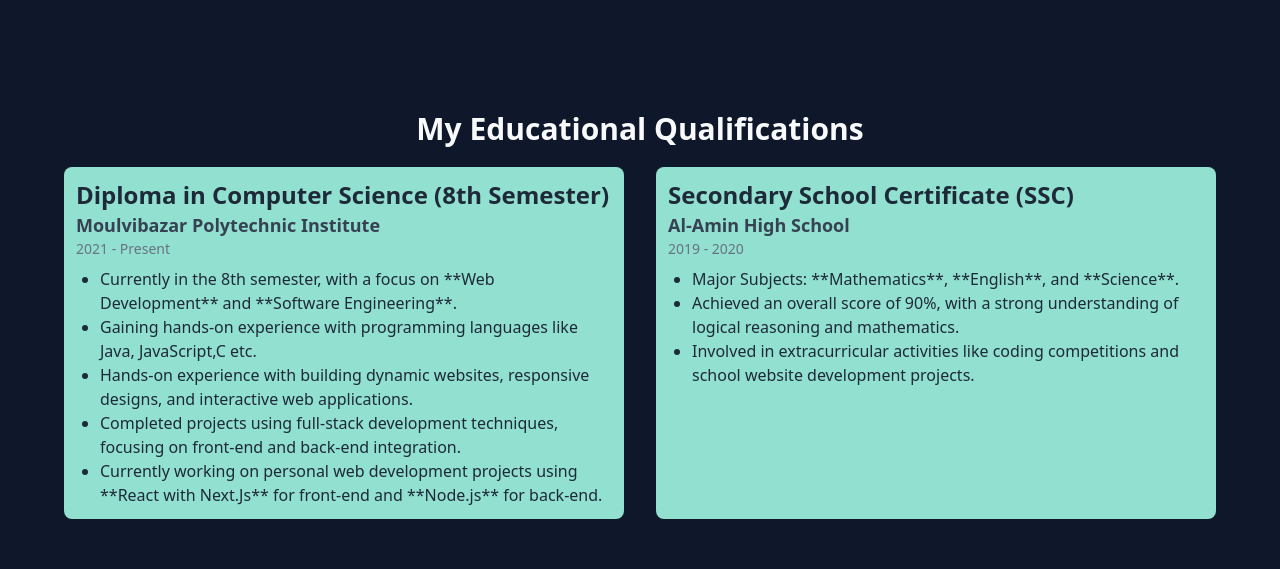
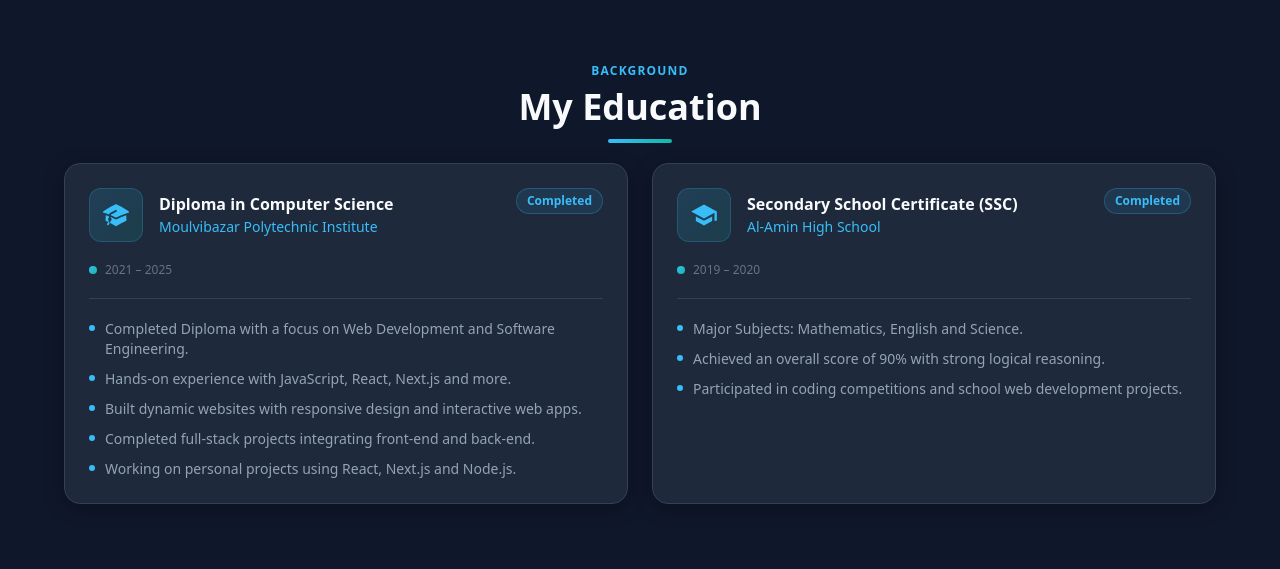
Before and after one commit to rasel3980/pWeb, a React (Vite) app: page / in a window 1280 px wide. Shown: the part 2655-3224 px from the top of the page. Built offline with nearby package versions, Linux system fonts and the light colour scheme.

Commit message:
Update Education design

```diff
--- a/index.html
+++ b/index.html
@@ -2,7 +2,7 @@
 <html lang="en">
   <head>
     <meta charset="UTF-8" />
-    <link rel="icon" type="image/svg+xml" href="/images.jpg" />
+    <link rel="icon" type="image/svg+xml" href="/Rasel.png" />
     <meta name="viewport" content="width=device-width, initial-scale=1.0" />
     <title>Rasel | Web Developer</title>
     <link rel="preconnect" href="https://fonts.googleapis.com" />
--- a/src/pages/Education.tsx
+++ b/src/pages/Education.tsx
@@ -1,42 +1,139 @@
+import { motion } from "motion/react";
+import { HiAcademicCap } from "react-icons/hi2";
+import { MdSchool } from "react-icons/md";
 
-const Education = () => {
-    return (
-         <section className="md:mt-12 mt-8">
-        <div className="px-6 lg:px-0">
-          <h2 className="font-semibold md:text-3xl text-2xl md:font-bold text-center mb-5">
-            My Educational Qualifications
-          </h2>
-          <div className="grid md:grid-cols-2 grid-cols-1 gap-5 md:gap-8">
-            <div className="flex flex-col md:flex-row rounded-lg bg-[#91e0d0] hover:md:shadow-xl hover:shadow-lg hover:shadow-blue-700 items-start gap-6 md:gap-12">
-              <div className="p-3">
-                <h3 className="text-2xl font-bold text-gray-800">Diploma in Computer Science (8th Semester)</h3>
-                <p className="text-lg font-bold text-gray-700">Moulvibazar Polytechnic Institute</p>
-                <p className="text-sm text-gray-500">2021 - Present</p>
-                <ul className="list-disc pl-6 mt-2 text-gray-800">
-                  <li>Currently in the 8th semester, with a focus on **Web Development** and **Software Engineering**.</li>
-                  <li>Gaining hands-on experience with programming languages like Java, JavaScript,C etc.</li>
-                  <li>Hands-on experience with building dynamic websites, responsive designs, and interactive web applications.</li>
-                  <li>Completed projects using full-stack development techniques, focusing on front-end and back-end integration.</li>
-                  <li>Currently working on personal web development projects using **React with Next.Js** for front-end and **Node.js** for back-end.</li>
-                </ul>
+interface EducationItem {
+  icon: React.ReactNode;
+  degree: string;
+  institution: string;
+  duration: string;
+  highlights: string[];
+  badge: string;
+}
+
+const EDUCATION: EducationItem[] = [
+  {
+    icon: <HiAcademicCap size={28} />,
+    degree: "Diploma in Computer Science",
+    institution: "Moulvibazar Polytechnic Institute",
+    duration: "2021 – 2025",
+    badge: "Completed",
+    highlights: [
+      "Completed Diploma with a focus on Web Development and Software Engineering.",
+      "Hands-on experience with JavaScript, React, Next.js and more.",
+      "Built dynamic websites with responsive design and interactive web apps.",
+      "Completed full-stack projects integrating front-end and back-end.",
+      "Working on personal projects using React, Next.js and Node.js.",
+    ],
+  },
+  {
+    icon: <MdSchool size={28} />,
+    degree: "Secondary School Certificate (SSC)",
+    institution: "Al-Amin High School",
+    duration: "2019 – 2020",
+    badge: "Completed",
+    highlights: [
+      "Major Subjects: Mathematics, English and Science.",
+      "Achieved an overall score of 90% with strong logical reasoning.",
+      "Participated in coding competitions and school web development projects.",
+    ],
+  },
+];
+
+const Education: React.FC = () => {
+  return (
+    <section>
+      <motion.div
+        initial={{ opacity: 0, y: 20 }}
+        whileInView={{ opacity: 1, y: 0 }}
+        viewport={{ once: true }}
+        transition={{ duration: 0.5 }}
+        className="text-center">
+        <p className="text-xs font-bold tracking-widest uppercase mb-2"
+          style={{ color: "#38BDF8" }}>
+          Background
+        </p>
+        <h2 className="text-3xl md:text-4xl font-extrabold" style={{ color: "#F8FAFC" }}>
+          My Education
+        </h2>
+        <div className="mt-3 mx-auto w-16 h-1 rounded-full"
+          style={{ background: "linear-gradient(90deg, #38BDF8, #14B8A6)" }} />
+      </motion.div>
+      <div className="grid grid-cols-1 md:grid-cols-2 pt-5 gap-6">
+        {EDUCATION.map((edu, idx) => (
+          <motion.div
+            key={edu.degree}
+            initial={{ opacity: 0, y: 30 }}
+            whileInView={{ opacity: 1, y: 0 }}
+            viewport={{ once: true }}
+            transition={{ duration: 0.5, delay: idx * 0.15 }}
+            className="flex flex-col rounded-2xl p-6 gap-5 transition-all duration-300 hover:-translate-y-1"
+            style={{
+              backgroundColor: "#1E293B",
+              border: "1px solid #334155",
+              boxShadow: "0 4px 20px rgba(0,0,0,0.3)",
+            }}
+            onMouseEnter={e => {
+              (e.currentTarget as HTMLDivElement).style.borderColor = "#38BDF8";
+              (e.currentTarget as HTMLDivElement).style.boxShadow =
+                "0 0 30px rgba(56,189,248,0.1), 0 20px 40px rgba(0,0,0,0.3)";
+            }}
+            onMouseLeave={e => {
+              (e.currentTarget as HTMLDivElement).style.borderColor = "#334155";
+              (e.currentTarget as HTMLDivElement).style.boxShadow =
+                "0 4px 20px rgba(0,0,0,0.3)";
+            }}>
+            <div className="flex items-start justify-between gap-4">
+              <div className="flex items-center gap-4">
+                <div className="p-3 rounded-xl shrink-0"
+                  style={{
+                    background: "linear-gradient(135deg, rgba(56,189,248,0.15), rgba(20,184,166,0.15))",
+                    border: "1px solid rgba(56,189,248,0.2)",
+                    color: "#38BDF8",
+                  }}>
+                  {edu.icon}
+                </div>
+                <div>
+                  <h3 className="text-base font-bold leading-snug" style={{ color: "#F8FAFC" }}>
+                    {edu.degree}
+                  </h3>
+                  <p className="text-sm font-medium mt-0.5" style={{ color: "#38BDF8" }}>
+                    {edu.institution}
+                  </p>
+                </div>
               </div>
+              <span className="shrink-0 text-xs font-semibold px-2.5 py-1 rounded-full"
+                style={{
+                  backgroundColor: "rgba(56,189,248,0.1)",
+                  color: "#38BDF8",
+                  border: "1px solid rgba(56,189,248,0.25)",
+                }}>
+                {edu.badge}
+              </span>
             </div>
-            <div className="flex flex-col md:flex-row rounded-lg bg-[#91e0d0] hover:md:shadow-xl hover:shadow-lg hover:shadow-blue-700  items-start gap-6 md:gap-12">
-              <div className="p-3">
-                <h3 className="text-2xl font-bold text-gray-800">Secondary School Certificate (SSC)</h3>
-                <p className="text-lg font-bold text-gray-700">Al-Amin High School</p>
-                <p className="text-sm text-gray-500">2019 - 2020</p>
-                <ul className="list-disc pl-6 mt-2 text-gray-800">
-                  <li>Major Subjects: **Mathematics**, **English**, and **Science**.</li>
-                  <li>Achieved an overall score of 90%, with a strong understanding of logical reasoning and mathematics.</li>
-                  <li>Involved in extracurricular activities like coding competitions and school website development projects.</li>
-                </ul>
-              </div>
+            <div className="flex items-center gap-2">
+              <div className="w-2 h-2 rounded-full"
+                style={{ background: "linear-gradient(135deg, #38BDF8, #14B8A6)" }} />
+              <span className="text-xs font-medium" style={{ color: "#64748B" }}>
+                {edu.duration}
+              </span>
             </div>
-          </div>
-        </div>
-      </section>
-    );
+            <div style={{ borderTop: "1px solid #334155" }} />
+            <ul className="space-y-2.5">
+              {edu.highlights.map((point, i) => (
+                <li key={i} className="flex items-start gap-2.5 text-sm"
+                  style={{ color: "#94A3B8" }}>
+                  <span className="mt-1.5 w-1.5 h-1.5 rounded-full shrink-0"
+                    style={{ backgroundColor: "#38BDF8" }} />
+                  {point}
+                </li>
+              ))}
+            </ul>
+          </motion.div>
+        ))}
+      </div>
+    </section>
+  );
 };
 
 export default Education;
```
Also changed, not shown: public/Rasel.png (added), public/images.jpg (deleted).
